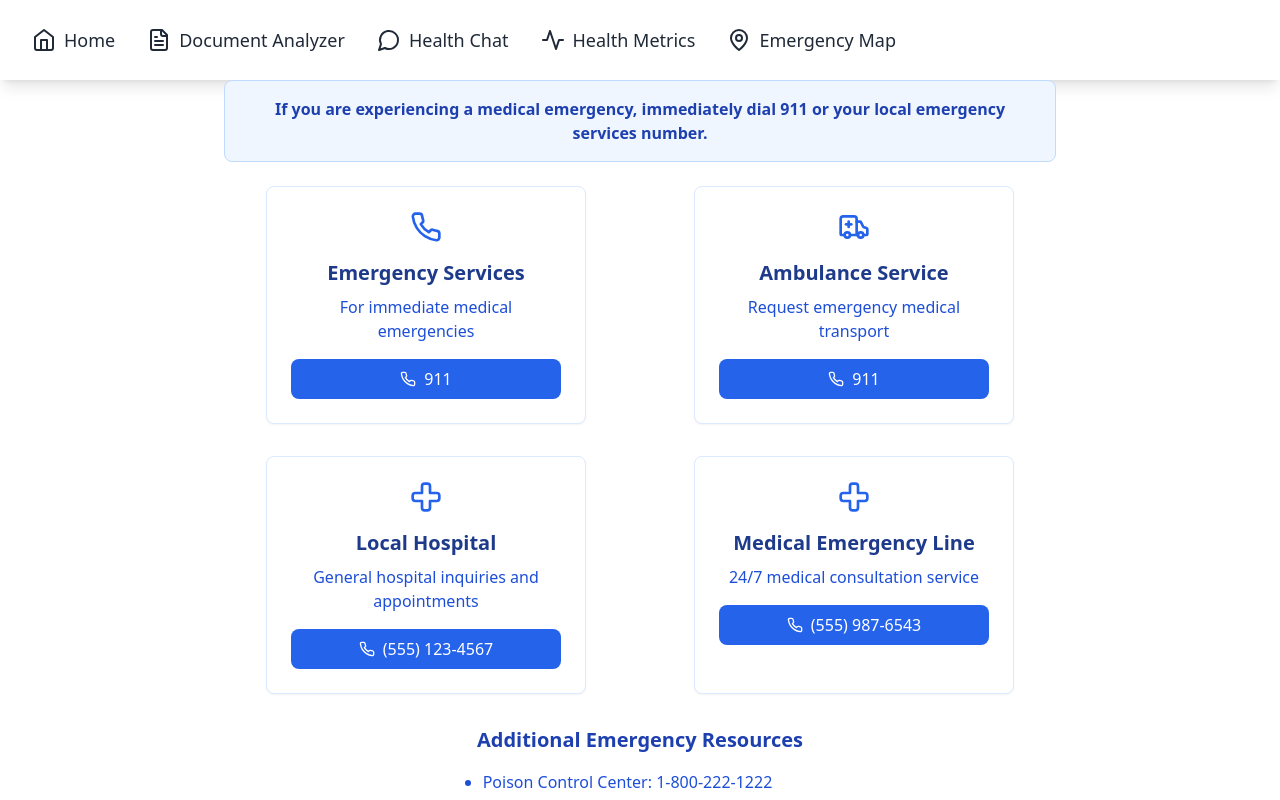
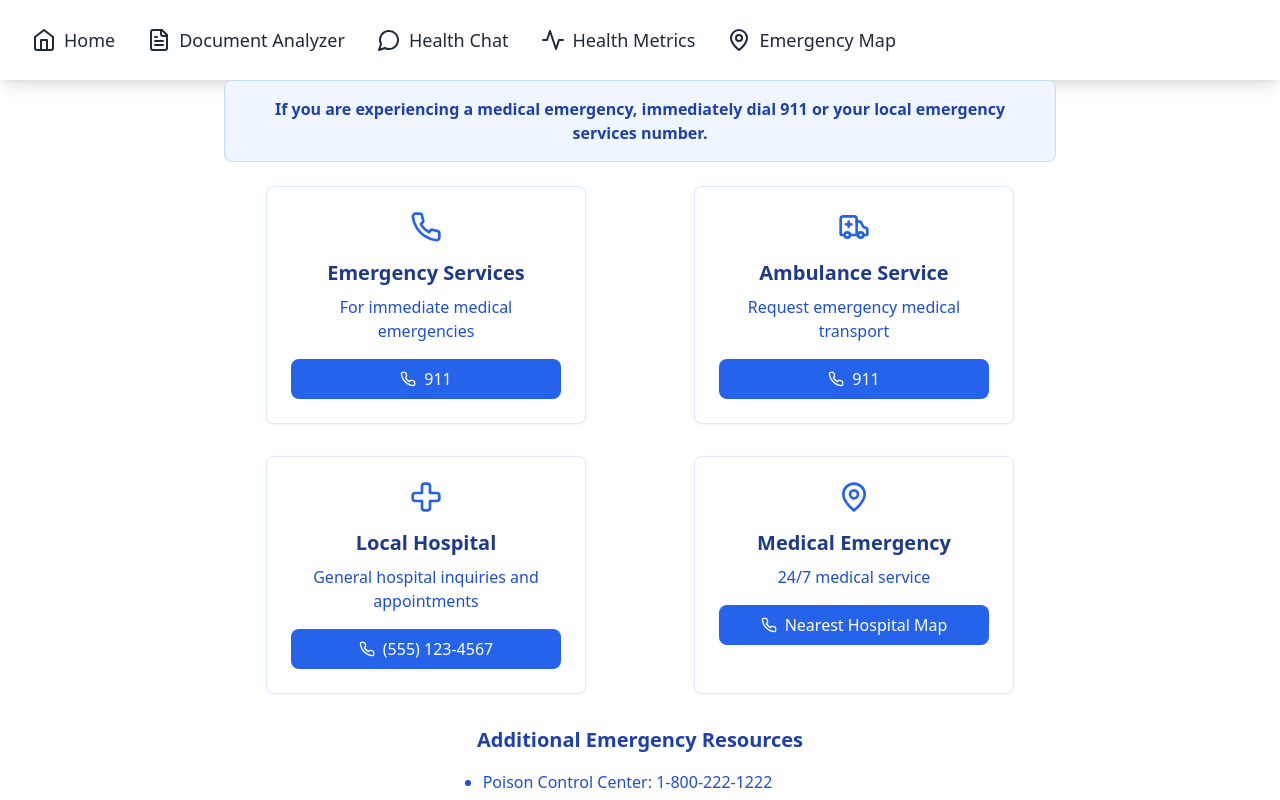
Before and after one commit to workspacereddy/Medical_AI, a React (Vite) app: page /emergency in a window 1280 px wide. Shown: the top 800 px of the page. Built offline with nearby package versions, Linux system fonts and the light colour scheme.

Commit message:
Update Emergency.tsx

```diff
--- a/src/pages/Emergency.tsx
+++ b/src/pages/Emergency.tsx
@@ -1,5 +1,5 @@
 import React from 'react';
-import { Phone, Ambulance, Cross } from 'lucide-react';
+import { Phone, Ambulance, Cross, MapPin } from 'lucide-react';
 
 export default function Emergency() {
   const emergencyContacts = [
@@ -22,10 +22,10 @@ export default function Emergency() {
       description: 'General hospital inquiries and appointments',
     },
     {
-      name: 'Medical Emergency Line',
-      number: '(555) 987-6543',
-      icon: Cross,
-      description: '24/7 medical consultation service',
+      name: 'Medical Emergency',
+      number: 'Nearest Hospital Map',
+      icon: MapPin,
+      description: '24/7 medical service',
     },
   ];
 
```
